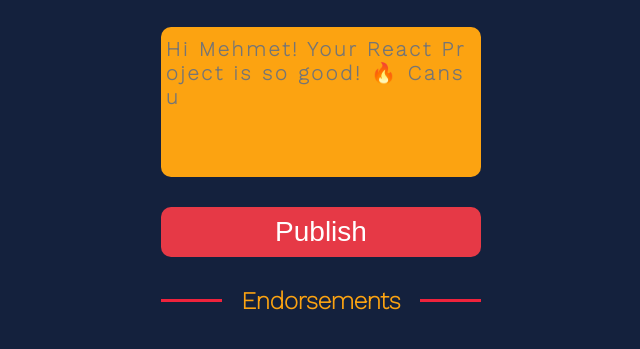
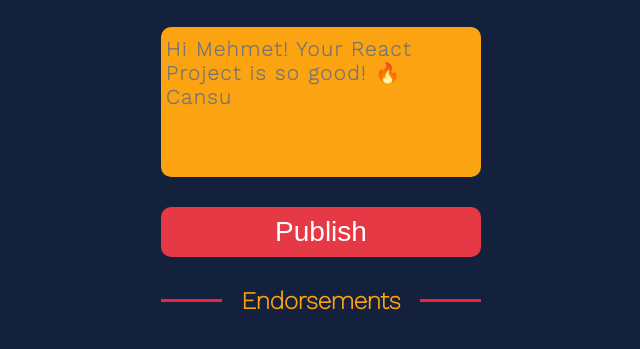
Before and after one commit to myildiz97/endorsement-app, a plain HTML site: page index.html in a window 1280 px wide. Shown: the part 241-590 px from the top of the page, without its empty margins (319-959 px from the left). Drawn offline with nearby package versions, Linux system fonts and the light colour scheme; no server answers.

Commit message:
Update index.css

```diff
--- a/index.css
+++ b/index.css
@@ -32,15 +32,15 @@ html, body {
     min-height: 150px;
     word-wrap: break-word;
     overflow-wrap: break-word;
-    word-break: break-all;
-    overflow: hidden;
+    /* word-break: break-all; */
+    overflow-x: hidden;
     resize: none;
     background-color: #fca311;
     color: #ffffff;
     font-size: 20px;
     font-weight: bold;
     font-family: 'Work Sans', sans-serif;
-    letter-spacing: 3px;
+    letter-spacing: 2px;
 }
 
 #publish-btn {
```
